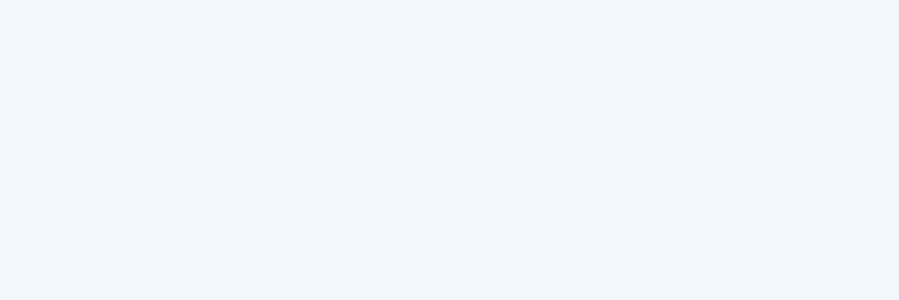
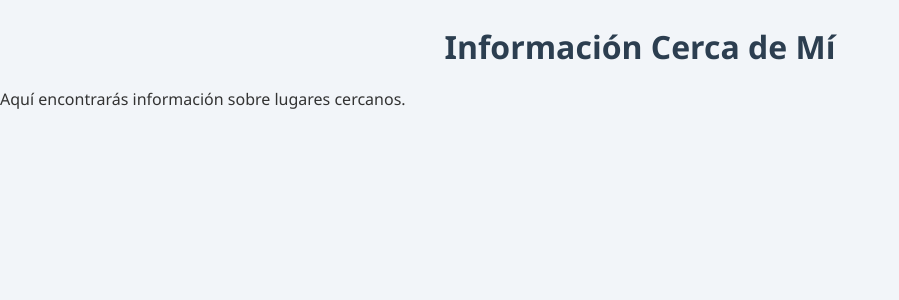
Before and after one commit to serguccierrez/ISST-GRUPO26-CASAS, a React (Vite) app in the folder IoHome/frontend/: page /usuario/CercaDeMi in a window 1280 px wide. Before the commit this address had no page. Shown: the top 300 px of the page, without its empty margins (0-899 px from the left). Built offline with nearby package versions, Linux system fonts and the light colour scheme.

Commit message:
Actualización de navegación y creación de la página Cerca de mí

```diff
--- a/IoHome/frontend/src/App.jsx
+++ b/IoHome/frontend/src/App.jsx
@@ -12,6 +12,7 @@ import UnaCerradura from "./pages/UnaCerradura";
 import SecurityLogs from "./pages/SecurityLogs";
 import UserProfile from "./pages/UserProfile"; // Nueva importación
 import MiAlojamiento from "./pages/MiAlojamiento";
+import CercaDeMi from "./pages/CercaDeMi";
 
 function App() {
   return (
@@ -30,7 +31,8 @@ function App() {
         <Route path="/cerradura/:id" element={<UnaCerradura />} />
         <Route path="/propietario/seguridad" element={<SecurityLogs />} />
         <Route path="/usuario/perfil" element={<UserProfile />} />
-        <Route path="/usuario/alojamiento" element={<MiAlojamiento />} />{" "}
+        <Route path="/usuario/alojamiento" element={<MiAlojamiento />} />
+        <Route path="/usuario/CercaDeMi" element={<CercaDeMi />} />{" "}
         {/* Nueva ruta */}
       </Routes>
     </Router>
--- /dev/null
+++ b/IoHome/frontend/src/pages/CercaDeMi.jsx
@@ -0,0 +1,12 @@
+import React from "react";
+
+const CercaDeMi = () => {
+  return (
+    <div className= "CercaDeMi">
+      <h1>Información Cerca de Mí</h1>
+      <p>Aquí encontrarás información sobre lugares cercanos.</p>
+    </div>
+  );
+};
+
+export default CercaDeMi;
--- a/IoHome/frontend/src/pages/UserHome.jsx
+++ b/IoHome/frontend/src/pages/UserHome.jsx
@@ -135,7 +135,7 @@ const UserHome = () => {
             <span>Perfil y configuración</span>
             <button>GO</button>
           </div>
-          <div className="card" onClick={() => alert("Cerca de mí")}>
+          <div className="card" onClick={() => navigate("/usuario/CercaDeMi")}>
             <span>Cerca de mí</span>
             <button>GO</button>
           </div>
```
